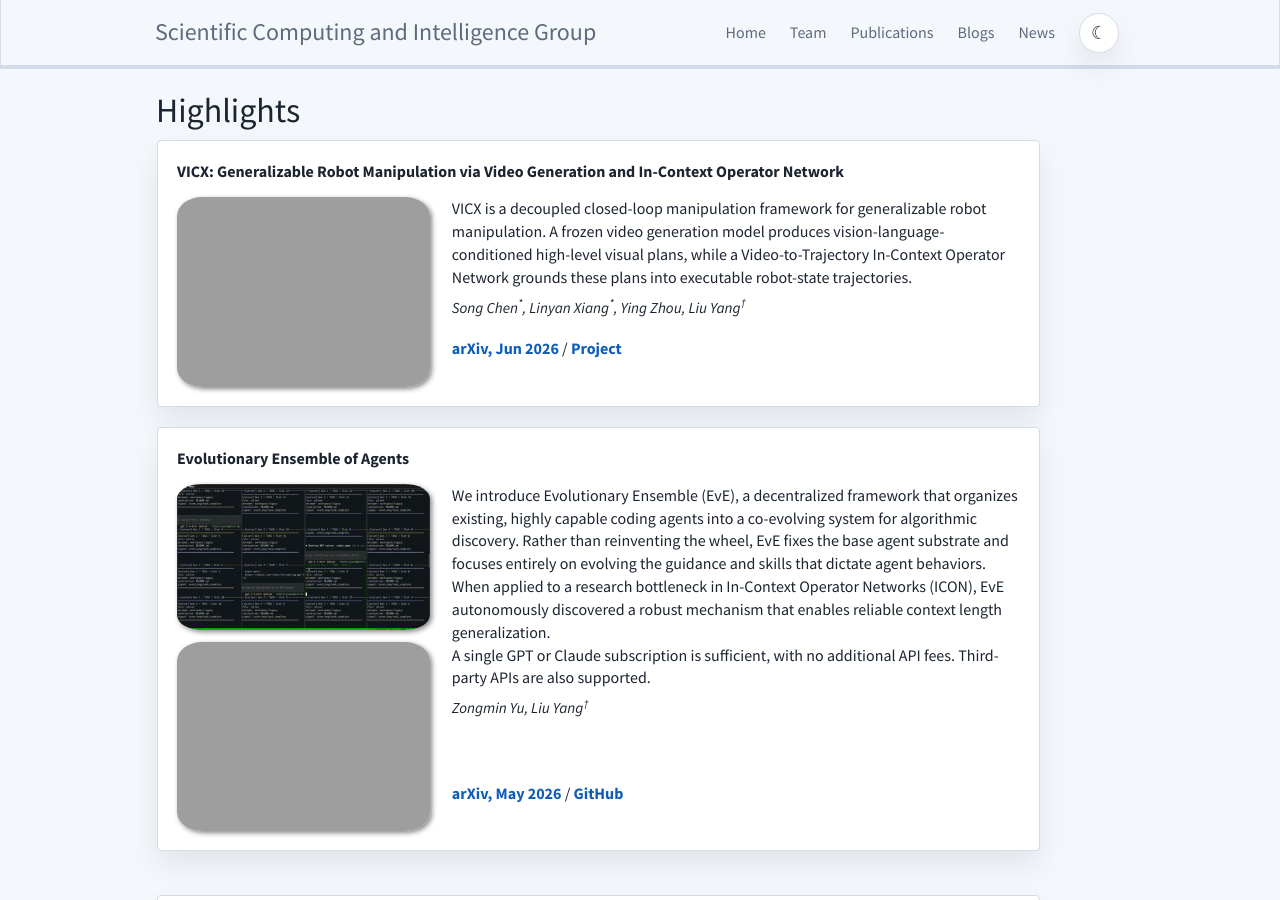
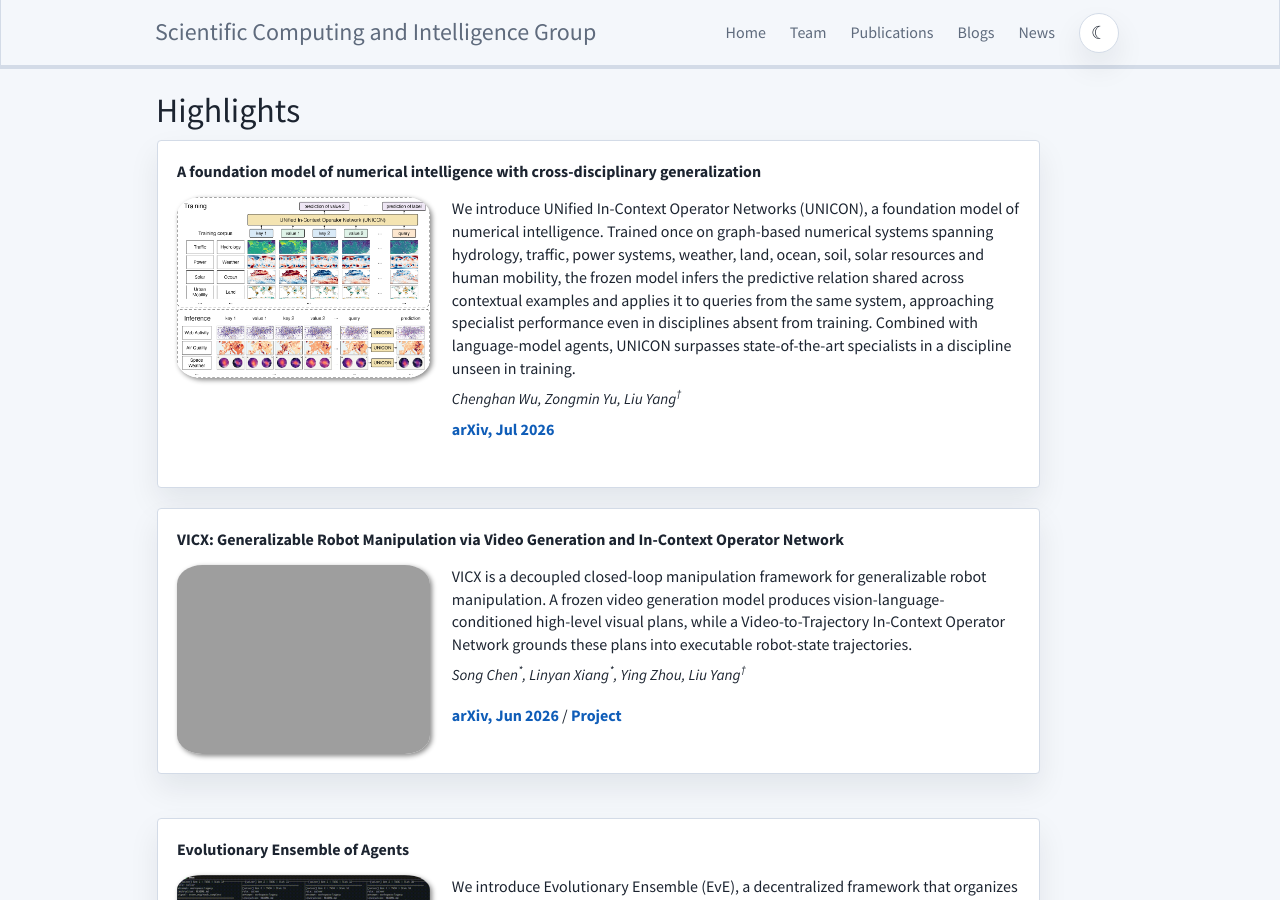
Before and after one commit to scaling-group/scaling-group.github.io, a Jekyll site: the page built from _pages/publications.md, in a window 1280 px wide and 900 px high. Built offline with Jekyll 4.4.1, drawn with Linux system fonts in a browser that asks for light colours.

Commit message:
Promote UNICON paper to highlight with Figure 1

```diff
--- a/_data/publist.yml
+++ b/_data/publist.yml
@@ -1,11 +1,11 @@
 - title: "A foundation model of numerical intelligence with cross-disciplinary generalization"
-  image:
-  description:
+  image: unicon-fig1.png
+  description: We introduce UNified In-Context Operator Networks (UNICON), a foundation model of numerical intelligence. Trained once on graph-based numerical systems spanning hydrology, traffic, power systems, weather, land, ocean, soil, solar resources and human mobility, the frozen model infers the predictive relation shared across contextual examples and applies it to queries from the same system, approaching specialist performance even in disciplines absent from training. Combined with language-model agents, UNICON surpasses state-of-the-art specialists in a discipline unseen in training.
   authors: "Chenghan Wu, Zongmin Yu, Liu Yang<sup>†</sup>"
   link:
     url: https://arxiv.org/abs/2607.28432
     display: arXiv, Jul 2026
-  highlight: 2
+  highlight: 1
 
 - title: "Agentic Symbolic Search: Characterizing PDEs Beyond Hand-crafted Expressions, Meshes, and Neural Networks"
   image:
```
Also changed, not shown: images/papers/unicon-fig1.png (added).
